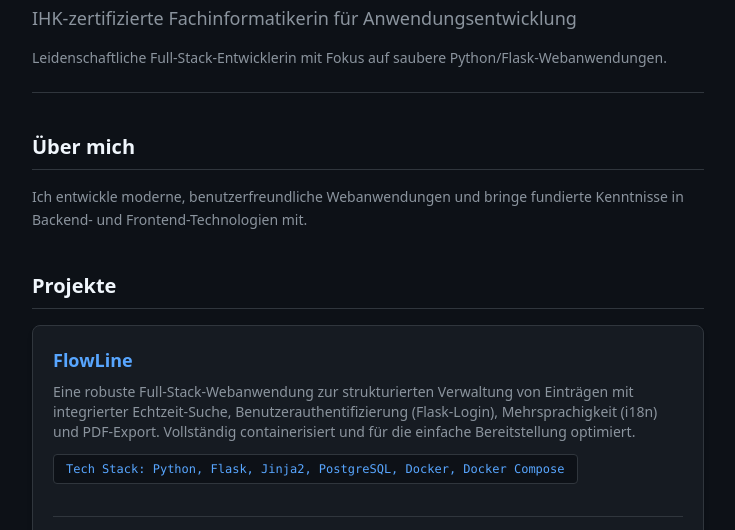
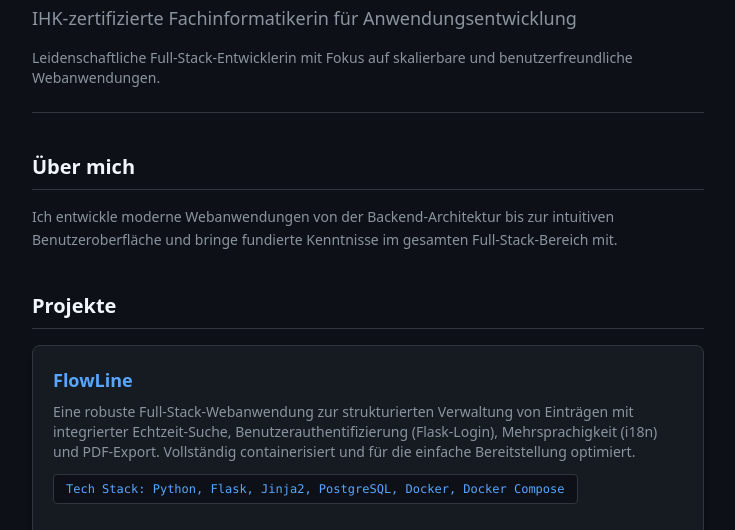
Before and after one commit to farzaneh-soghani/portfolio, a plain HTML site: page index.html in a window 1280 px wide. Shown: the part 88-618 px from the top of the page, without its empty margins (272-1007 px from the left). Drawn offline with nearby package versions, Linux system fonts and the light colour scheme.

Commit message:
Portfolio aktualisiert

```diff
--- a/index.html
+++ b/index.html
@@ -14,13 +14,13 @@
         <header class="border-b border-[#30363d] pb-6">
             <h1 class="text-3xl font-bold text-[#58a6ff] mb-2">Farzaneh Soghani</h1>
             <h2 class="text-lg font-medium text-[#8b949e] mb-4">IHK-zertifizierte Fachinformatikerin für Anwendungsentwicklung</h2>
-            <p class="text-sm text-[#8b949e]">Leidenschaftliche Full-Stack-Entwicklerin mit Fokus auf saubere Python/Flask-Webanwendungen.</p>
+            <p class="text-sm text-[#8b949e]">Leidenschaftliche Full-Stack-Entwicklerin mit Fokus auf skalierbare und benutzerfreundliche Webanwendungen.</p>
         </header>
 
         <!-- Über mich Sektion -->
         <section>
             <h2 class="text-xl font-semibold border-b border-[#30363d] pb-2 mb-4 text-[#f0f6fc]">Über mich</h2>
-            <p class="text-sm leading-relaxed text-[#8b949e]">Ich entwickle moderne, benutzerfreundliche Webanwendungen und bringe fundierte Kenntnisse in Backend- und Frontend-Technologien mit.</p>
+            <p class="text-sm leading-relaxed text-[#8b949e]">Ich entwickle moderne Webanwendungen von der Backend-Architektur bis zur intuitiven Benutzeroberfläche und bringe fundierte Kenntnisse im gesamten Full-Stack-Bereich mit.</p>
         </section>
 
         <!-- Projekte Sektion -->
```
